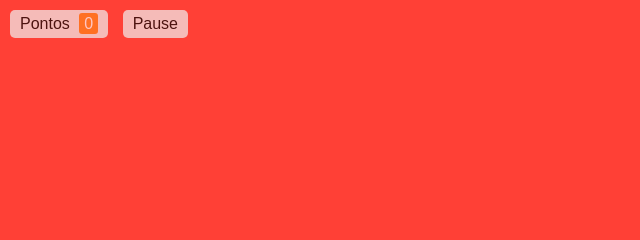
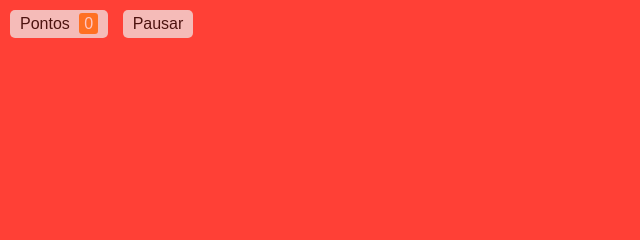
Before and after one commit to pyxelworld/hitthebox, a plain HTML site: page index.html in a window 1280 px wide. Shown: the top 240 px of the page, 0-640 px from the left. Drawn offline with Linux system fonts and the light colour scheme.

Commit message:
Português

```diff
--- a/index.html
+++ b/index.html
@@ -118,7 +118,7 @@
         <div id="gameInfo">
             <div>
                 <div class="infoBox">Pontos <span id="score">0</span></div>
-                <div class="infoBox" id="pauseButton">Pause</div>
+                <div class="infoBox" id="pauseButton">Pausar</div>
             </div>
             <div class="infoBox">Fase <span id="level">1</span></div>
         </div>
```
